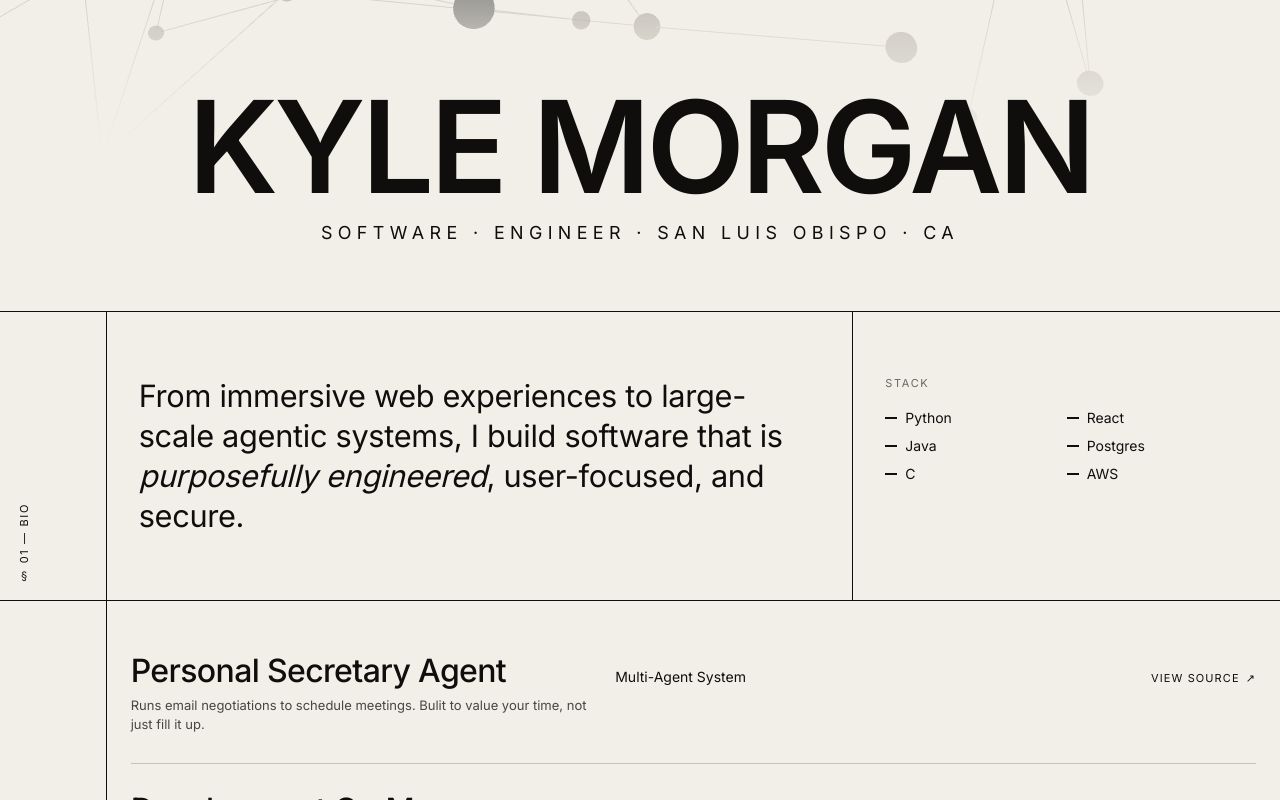
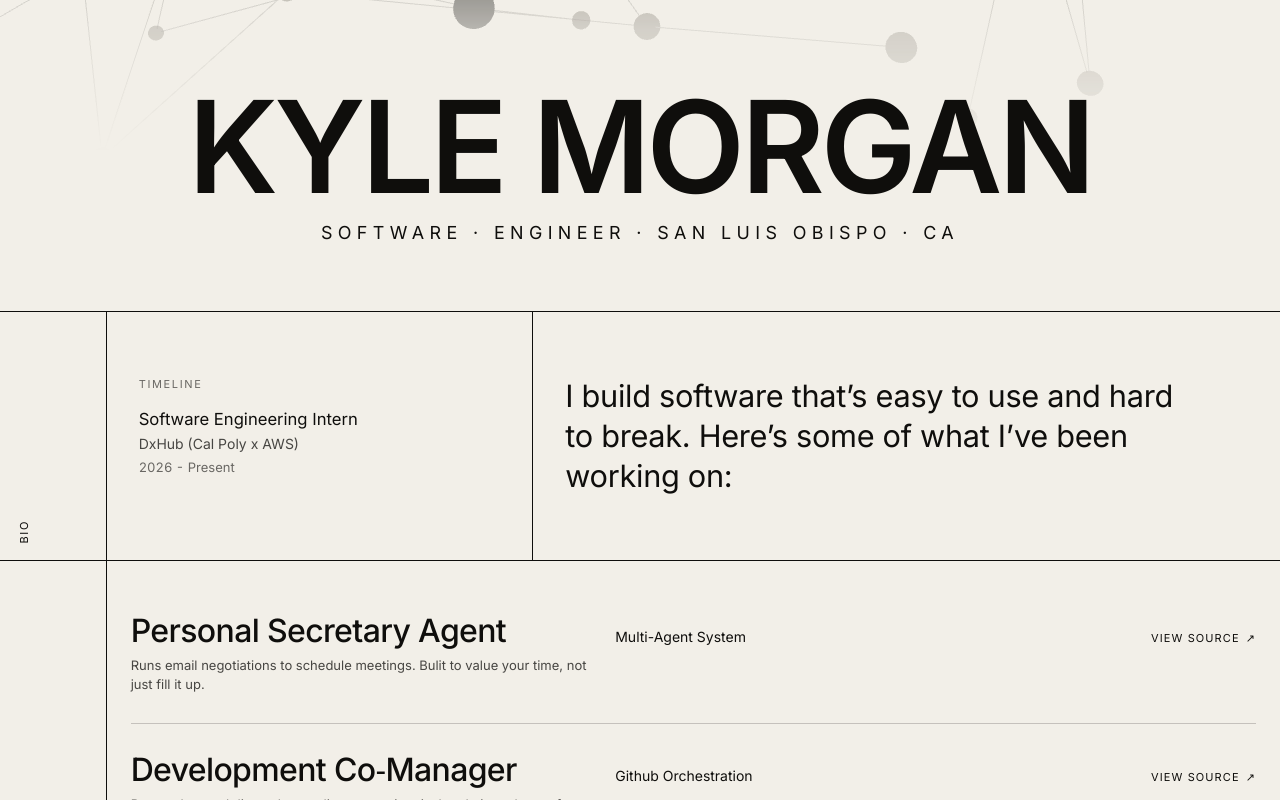
Before and after one commit to kylem148/kyle-morgan.me, a Next.js app: page / in a window 1280 px wide. Shown: the part 489-1289 px from the top of the page. Built offline with nearby package versions, Linux system fonts and the light colour scheme.

Commit message:
feat: update bio section

```diff
--- a/src/app/(site)/components/sections/Bio.tsx
+++ b/src/app/(site)/components/sections/Bio.tsx
@@ -1,6 +1,10 @@
 import SectionRail from "../ui/SectionRail";
 
-const STACK = ["Python", "React", "Java", "Postgres", "C", "AWS"];
+const ROLE = {
+  dates: "2026 - Present",
+  title: "Software Engineering Intern",
+  org: "DxHub (Cal Poly x AWS)",
+};
 
 export default function Bio() {
   return (
@@ -8,25 +12,22 @@ export default function Bio() {
       id="bio"
       className="grid grid-cols-12 border-t border-[#0f0e0c] bg-[#f2efe8]"
     >
-      <SectionRail label="§ 01 — Bio" />
-      <div className="col-span-11 md:col-span-7 md:border-r border-[#0f0e0c] px-6 md:px-8 py-14 md:py-16 text-[clamp(20px,2.4vw,34px)] leading-[1.3] tracking-[-0.01em]">
-        From immersive web experiences to large-scale agentic systems, I build
-        software that is{" "}
-        <em className="italic">purposefully engineered</em>, user-focused, and
-        secure.
+      <SectionRail label="Bio" />
+      <div className="col-span-11 md:col-span-4 md:border-r border-[#0f0e0c] px-6 md:px-8 py-14 md:py-16">
+        <div className="mb-4 text-[11px] uppercase tracking-[0.15em] opacity-60">
+          Timeline
+        </div>
+        <div className="text-[clamp(16px,1.3vw,18px)] leading-[1.3]">
+          {ROLE.title}
+        </div>
+        <div className="mt-1 text-sm opacity-75">{ROLE.org}</div>
+        <div className="mt-1 text-[13px] tabular-nums opacity-60">
+          {ROLE.dates}
+        </div>
       </div>
-      <div className="col-span-12 md:col-span-4 px-6 md:px-8 py-10 md:py-16 text-sm">
-        <div className="mb-4 text-[11px] uppercase tracking-[0.15em] opacity-60">
-          Stack
-        </div>
-        <ul className="grid grid-cols-2 gap-y-2">
-          {STACK.map((s) => (
-            <li key={s} className="flex items-center gap-2">
-              <span className="h-[2px] w-3 bg-[#0f0e0c]" />
-              {s}
-            </li>
-          ))}
-        </ul>
+      <div className="col-span-12 md:col-span-7 px-6 md:px-8 py-10 md:py-16 text-[clamp(20px,2.4vw,34px)] leading-[1.3] tracking-[-0.01em] text-pretty">
+        I build software that&rsquo;s easy to use and hard to break.
+        Here&rsquo;s some of what I&rsquo;ve been working on:
       </div>
     </section>
   );
```
